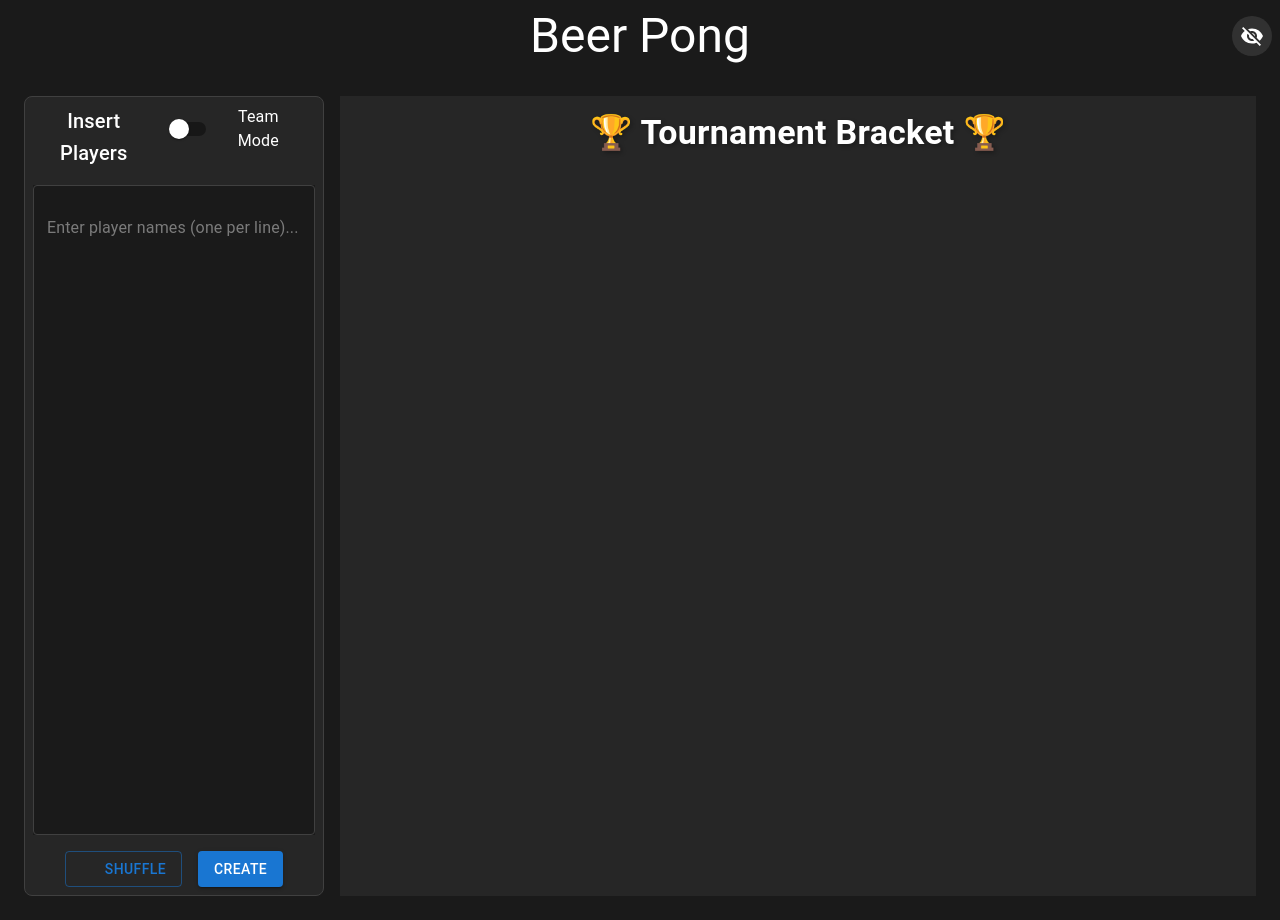
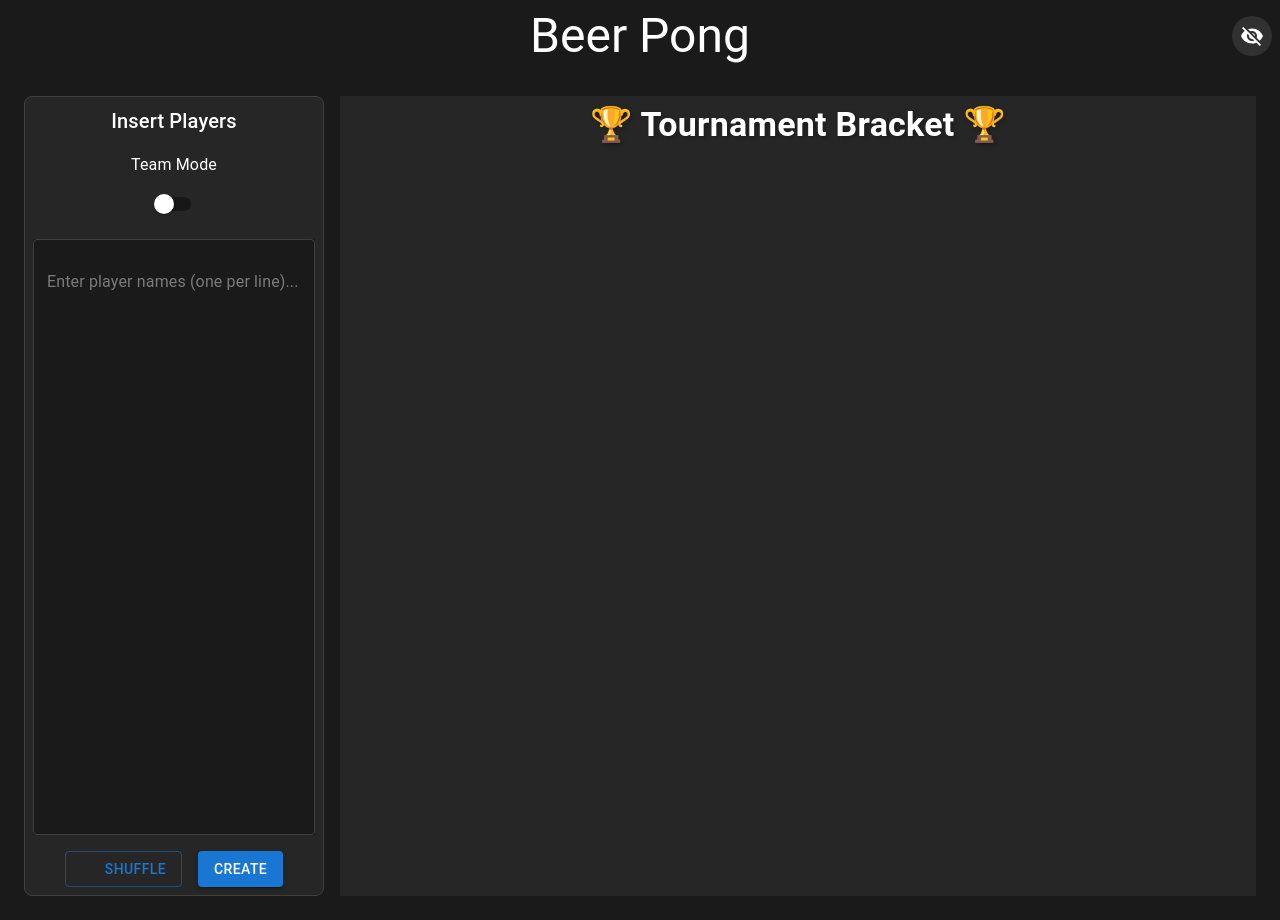
Before and after one commit to TobiasABay/beerpong.tobiasbay.me, a React (Vite) app: page / in a window 1280 px wide. Built offline with nearby package versions, Linux system fonts and the light colour scheme; some icons are missing.

Commit message:
Enhance InputField and TournamentBracket components: add lock teams functionality to InputField for improved team management, update match handling in TournamentBracket to properly account for BYE scenarios, and refine layout for better user experience.

```diff
--- a/src/components/TournamentBracket.tsx
+++ b/src/components/TournamentBracket.tsx
@@ -29,9 +29,10 @@ export default function TournamentBracket({ players }: TournamentBracketProps) {
 
         const initial: Match[] = [];
 
-        // Everyone plays in Round 1 - create matches for all players
+        // Create matches for all players, handling odd numbers properly
         for (let i = 0; i < players.length; i += 2) {
             if (i + 1 < players.length) {
+                // Normal match between two players
                 initial.push({
                     id: `round-1-match-${Math.floor(i / 2) + 1}`,
                     player1: players[i],
@@ -40,12 +41,12 @@ export default function TournamentBracket({ players }: TournamentBracketProps) {
                     position: Math.floor(i / 2) + 1,
                 });
             } else {
-                // Odd player gets a BYE in Round 1
+                // Odd player gets a BYE - create a special match that auto-advances
                 initial.push({
                     id: `round-1-match-${Math.floor(i / 2) + 1}`,
                     player1: players[i],
-                    player2: `${players[i]} OUT`,
-                    winner: players[i],
+                    player2: 'BYE',
+                    winner: players[i], // Auto-advance the player
                     round: 1,
                     position: Math.floor(i / 2) + 1,
                 });
@@ -86,7 +87,7 @@ export default function TournamentBracket({ players }: TournamentBracketProps) {
                 .sort((a, b) => a.position - b.position)
                 .map(m => m.winner!);
 
-            // Handle odd number of winners by advancing the last one
+            // Handle odd number of winners by giving the last one a BYE
             if (winners.length % 2 === 1) {
                 const lastWinner = winners.pop()!; // Remove the last winner
 
@@ -102,12 +103,12 @@ export default function TournamentBracket({ players }: TournamentBracketProps) {
                     });
                 }
 
-                // Add the last winner to the current round with a BYE
+                // Give the last winner a BYE in the next round
                 newMatches.push({
                     id: `round-${nextRound}-match-${Math.floor(winners.length / 2) + 1}`,
                     player1: lastWinner,
-                    player2: `${lastWinner} OUT`,
-                    winner: lastWinner,
+                    player2: 'BYE',
+                    winner: lastWinner, // Auto-advance
                     round: nextRound,
                     position: Math.floor(winners.length / 2) + 1,
                 });
@@ -213,7 +214,7 @@ export default function TournamentBracket({ players }: TournamentBracketProps) {
             </Modal>
 
             <Box sx={{
-                p: 2,
+                p: 1,
                 position: 'relative',
                 backgroundColor: 'hsl(0, 0%, 15%)',
                 height: '100%',
@@ -234,7 +235,7 @@ export default function TournamentBracket({ players }: TournamentBracketProps) {
                     display: 'flex',
                     justifyContent: 'center',
                     alignItems: 'flex-start',
-                    gap: 6,
+                    gap: 3,
                     flexWrap: 'wrap'
                 }}>
                     {Array.from({ length: totalRounds }, (_, r) => {
@@ -294,7 +295,7 @@ export default function TournamentBracket({ players }: TournamentBracketProps) {
                                                 name={match.player1}
                                                 isWinner={match.winner === match.player1}
                                                 isLoser={match.winner === match.player2}
-                                                onClick={() => handleMatchResult(match.id, match.player1)}
+                                                onClick={match.player2 === 'BYE' ? undefined : () => handleMatchResult(match.id, match.player1)}
                                             />
                                             <Typography variant="caption" sx={{
                                                 color: 'hsl(0, 0%, 60%)',
@@ -302,14 +303,33 @@ export default function TournamentBracket({ players }: TournamentBracketProps) {
                                                 fontSize: '0.8rem',
                                                 letterSpacing: '1px'
                                             }}>
-                                                VS
+                                                {match.player2 === 'BYE' ? 'BYE' : 'VS'}
                                             </Typography>
+                                            {match.player2 === 'BYE' ? (
+                                                <Box sx={{
+                                                    backgroundColor: 'hsl(0, 0%, 20%)',
+                                                    border: '2px solid hsl(0, 0%, 30%)',
+                                                    borderRadius: '6px',
+                                                    padding: '8px 12px',
+                                                    minWidth: '80px',
+                                                    display: 'flex',
+                                                    alignItems: 'center',
+                                                    justifyContent: 'center',
+                                                    color: 'hsl(0, 0%, 60%)',
+                                                    fontStyle: 'italic'
+                                                }}>
+                                                    <Typography variant="body2" sx={{ fontSize: '0.85rem' }}>
+                                                        BYE
+                                                    </Typography>
+                                                </Box>
+                                            ) : (
                                                 <PlayerBox
                                                     name={match.player2}
                                                     isWinner={match.winner === match.player2}
                                                     isLoser={match.winner === match.player1}
                                                     onClick={() => handleMatchResult(match.id, match.player2)}
                                                 />
+                                            )}
                                         </Box>
                                     ))
                                 ) : (
--- a/src/components/inputField.tsx
+++ b/src/components/inputField.tsx
@@ -4,7 +4,6 @@ import TextField from '@mui/material/TextField';
 import Button from '@mui/material/Button';
 import Box from '@mui/material/Box';
 import Switch from '@mui/material/Switch';
-import FormControlLabel from '@mui/material/FormControlLabel';
 import ShuffleIcon from '@mui/icons-material/Shuffle';
 
 interface InputFieldProps {
@@ -19,6 +18,10 @@ export default function InputField({ onPlayersChange }: InputFieldProps) {
     const [teamMode, setTeamMode] = useState(() => {
         // Load team mode preference from localStorage
         return localStorage.getItem('tournament-team-mode') === 'true';
+    });
+    const [lockTeams, setLockTeams] = useState(() => {
+        // Load lock teams preference from localStorage
+        return localStorage.getItem('tournament-lock-teams') === 'true';
     });
 
     const shortenLongNames = (text: string, maxLength: number = 30): string => {
@@ -57,6 +60,12 @@ export default function InputField({ onPlayersChange }: InputFieldProps) {
         const newTeamMode = event.target.checked;
         setTeamMode(newTeamMode);
         localStorage.setItem('tournament-team-mode', newTeamMode.toString());
+    };
+
+    const handleLockTeamsChange = (event: React.ChangeEvent<HTMLInputElement>) => {
+        const newLockTeams = event.target.checked;
+        setLockTeams(newLockTeams);
+        localStorage.setItem('tournament-lock-teams', newLockTeams.toString());
     };
 
     const handleSubmit = () => {
@@ -114,10 +123,13 @@ export default function InputField({ onPlayersChange }: InputFieldProps) {
             players = splitTeamsIntoPlayers(players);
         }
 
-        // Shuffle based on team mode
+        // Shuffle based on team mode and lock teams setting
         let shuffled: string[];
-        if (teamMode) {
-            // If team mode is enabled, break up existing teams and create new random pairings
+        if (teamMode && lockTeams) {
+            // If team mode is enabled and teams are locked, only shuffle the order of teams
+            shuffled = shuffleTeamsAndNames([...players]);
+        } else if (teamMode) {
+            // If team mode is enabled but teams are not locked, break up existing teams and create new random pairings
             shuffled = shuffleAndRepairTeams([...players]);
         } else {
             // If team mode is disabled, just shuffle the sequence
@@ -207,21 +219,27 @@ export default function InputField({ onPlayersChange }: InputFieldProps) {
             border: '1px solid hsl(0, 0%, 25%)',
             boxSizing: 'border-box'
         }}>
-            <Box sx={{ display: 'flex', flexDirection: 'row', justifyContent: "space-between", alignItems: "center", gap: 2 }}>
+            <Typography variant="h6" sx={{ color: 'white' }}>Insert Players</Typography>
 
-                <Typography variant="h6" sx={{ color: 'white' }}>Insert Players</Typography>
-
-                <FormControlLabel
-                    control={
+            <Box sx={{ display: 'flex', flexDirection: 'row', gap: 3, justifyContent: 'center' }}>
+                <Box sx={{ display: 'flex', flexDirection: 'column', alignItems: 'center', gap: 1 }}>
+                    <Typography variant="body1" sx={{ color: 'white' }}>Team Mode</Typography>
+                    <Switch
+                        checked={teamMode}
+                        onChange={handleTeamModeChange}
+                        color="primary"
+                    />
+                </Box>
+                {teamMode && (
+                    <Box sx={{ display: 'flex', flexDirection: 'column', alignItems: 'center', gap: 1 }}>
+                        <Typography variant="body1" sx={{ color: 'white' }}>Lock Teams</Typography>
                         <Switch
-                            checked={teamMode}
-                            onChange={handleTeamModeChange}
-                            color="primary"
+                            checked={lockTeams}
+                            onChange={handleLockTeamsChange}
+                            color="secondary"
                         />
-                    }
-                    label="Team Mode"
-                    sx={{ alignSelf: 'flex-start', color: 'white' }}
-                />
+                    </Box>
+                )}
             </Box>
 
             <TextField
```
Lines whose indentation alone changed are shown as unchanged.
